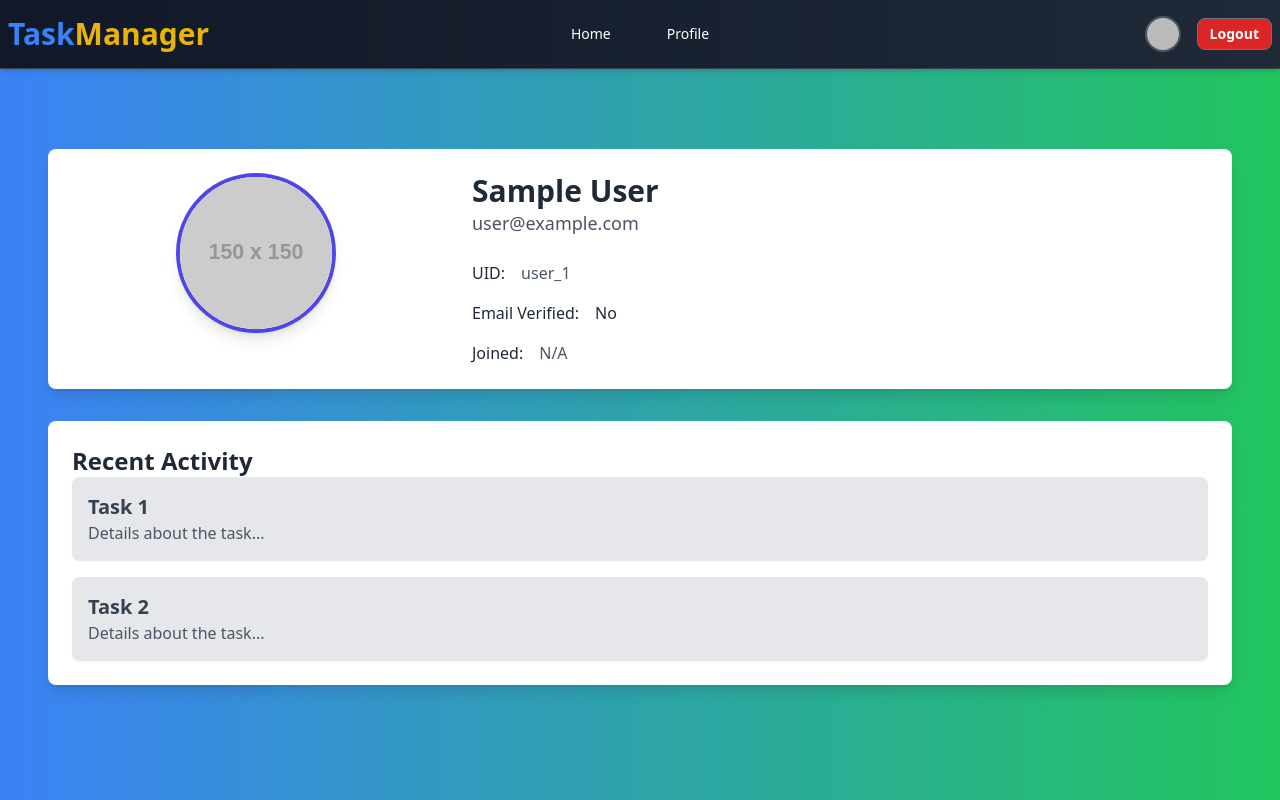
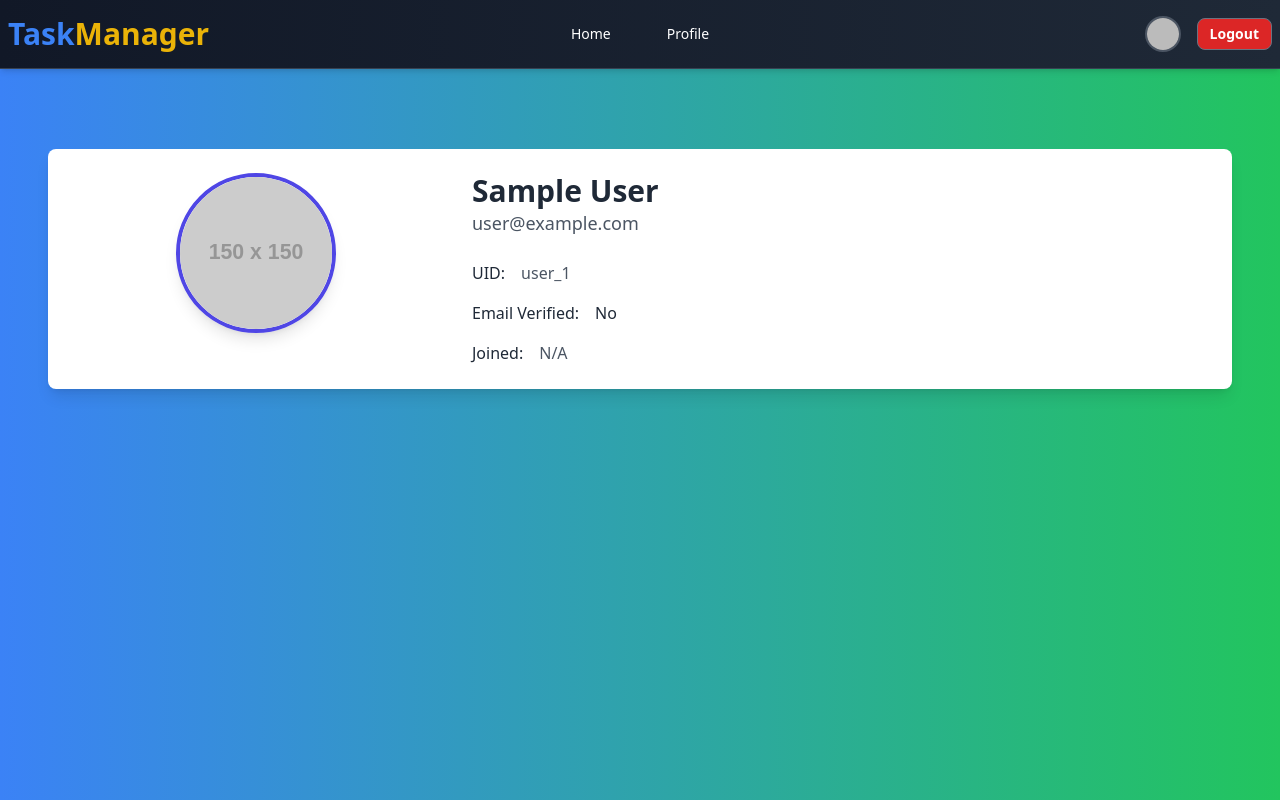
Before and after one commit to shofiq18/task-client, a React (Vite) app: page /profile in a window 1280 px wide. Shown: the top 800 px of the page. Built offline with nearby package versions, Linux system fonts and the light colour scheme; no server answers; sample sign-in values are in the browser's storage.

Commit message:
added some design

```diff
--- a/src/Pages/Profile.jsx
+++ b/src/Pages/Profile.jsx
@@ -49,21 +49,7 @@ const Profile = () => {
           </div>
         </div>
 
-        {/* Optional: User Posts or Activity */}
-        <div className="mt-8 bg-white rounded-lg shadow-lg p-6">
-          <h2 className="text-2xl font-semibold text-gray-800">Recent Activity</h2>
-          <div className="space-y-4">
-            {/* Display posts or tasks */}
-            <div className="bg-gray-200 p-4 rounded-lg shadow-sm">
-              <h3 className="text-xl font-semibold text-gray-700">Task 1</h3>
-              <p className="text-gray-600">Details about the task...</p>
-            </div>
-            <div className="bg-gray-200 p-4 rounded-lg shadow-sm">
-              <h3 className="text-xl font-semibold text-gray-700">Task 2</h3>
-              <p className="text-gray-600">Details about the task...</p>
-            </div>
-          </div>
-        </div>
+
       </div>
     </div>
   );
```
